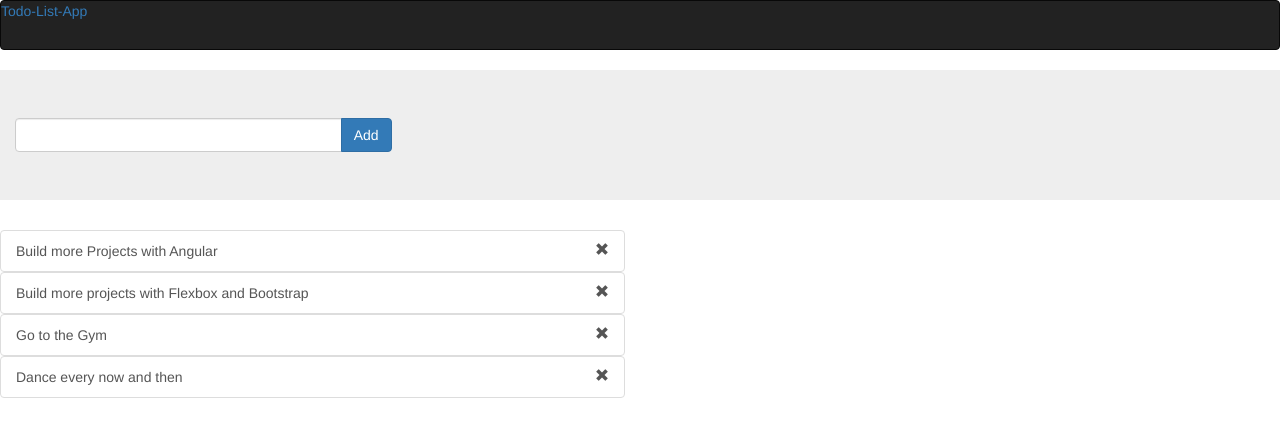
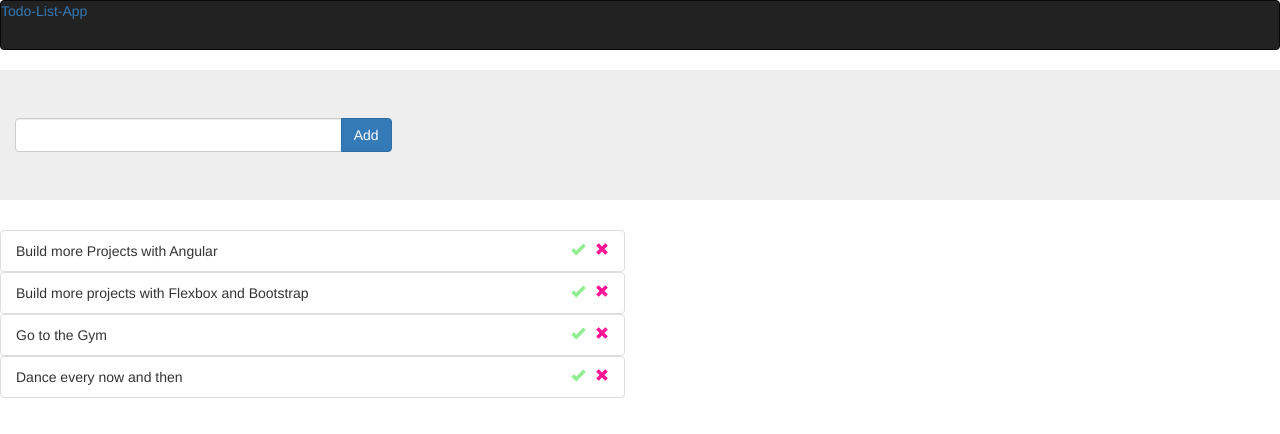
Before and after one commit to G1anpierre/Angular-todoList, an Angular app in the folder todoList/: page / in a window 1280 px wide. Shown: the top 434 px of the page. Built offline with nearby package versions, Linux system fonts and the light colour scheme.

Commit message:
added the check task done funcionallity

```diff
--- a/todoList/src/app/app.module.ts
+++ b/todoList/src/app/app.module.ts
@@ -9,6 +9,7 @@ import { CockpitComponent } from './components/cockpit/cockpit.component';
 import { MainListComponent } from './components/main-list/main-list.component';
 import { ItemListComponent } from './components/main-list/item-list/item-list.component';
 import { HeaderComponent } from './components/header/header.component';
+import { ToogleDoneComponent } from './components/toogle-done/toogle-done.component';
 
 @NgModule({
   declarations: [
@@ -17,7 +18,8 @@ import { HeaderComponent } from './components/header/header.component';
     CockpitComponent,
     MainListComponent,
     ItemListComponent,
-    HeaderComponent
+    HeaderComponent,
+    ToogleDoneComponent
   ],
   imports: [
     BrowserModule,
--- a/todoList/src/app/components/main-list/item-list/item-list.component.html
+++ b/todoList/src/app/components/main-list/item-list/item-list.component.html
@@ -1,6 +1,16 @@
 
 
-<a href="#" class="list-group-item">{{input}} <span class="glyphicon glyphicon-remove"  (click)="onDelete()"></span></a>
+<li href="#"
+class="list-group-item"
+[class.isDone] = "isClick"
+> {{input}}
+<span class="glyphicon glyphicon-remove"
+        (click)="onDelete()">
+</span>
+<span class="glyphicon glyphicon-ok"
+        (click)="onDone()" >
+</span>
+</li>
 
 
 <!-- I could add the class active to make it apeear blue and looks
--- a/todoList/src/app/components/main-list/item-list/item-list.component.scss
+++ b/todoList/src/app/components/main-list/item-list/item-list.component.scss
@@ -1,3 +1,14 @@
-.glyphicon {
+.glyphicon-ok {
     float: right;
+    color: lightgreen;
+    padding-right: 10px;
 }
+
+.glyphicon-remove {
+    float: right;
+    color: deeppink;
+}
+
+.isDone {
+    text-decoration: line-through;
+}
--- a/todoList/src/app/components/main-list/item-list/item-list.component.ts
+++ b/todoList/src/app/components/main-list/item-list/item-list.component.ts
@@ -9,10 +9,21 @@ import { Component, OnInit, Input, Output,EventEmitter } from '@angular/core';
 export class ItemListComponent implements OnInit {
   @Input() input: string;
   @Output() delete = new EventEmitter<void>();
+  @Output() done = new EventEmitter<boolean>();
+  isClick: boolean = false;
 
   onDelete() {
     this.delete.emit();
   }
+
+  onDone() {
+    this.isClick = !this.isClick;
+    this.done.emit(this.isClick);
+  }
+
+
+
+
   constructor() { }
 
   ngOnInit() {
--- a/todoList/src/app/components/main-list/main-list.component.html
+++ b/todoList/src/app/components/main-list/main-list.component.html
@@ -1,3 +1,3 @@
 <div class="list-group">
-        <app-item-list *ngFor = "let item of receivedGroup" [input]="item" (delete)="onDeleteItem(item)"></app-item-list>
+        <app-item-list *ngFor = "let item of receivedGroup" [input]="item" (delete)="onDeleteItem(item)" (done)="isClick = $event"></app-item-list>
 </div>
--- a/todoList/src/app/components/main-list/main-list.component.ts
+++ b/todoList/src/app/components/main-list/main-list.component.ts
@@ -10,6 +10,7 @@ export class MainListComponent implements OnInit {
 
   @Input() receivedGroup: string[];
   @Output() item = new EventEmitter<string>();
+  @Output() itemDone = new EventEmitter<{elementDone: string, elementActive: boolean}>();
 
   onDeleteItem(itemToDelete: string) {
     console.log(itemToDelete);
@@ -18,6 +19,8 @@ export class MainListComponent implements OnInit {
   }
 
 
+
+
   constructor() { }
 
   ngOnInit() {
--- /dev/null
+++ b/todoList/src/app/components/toogle-done/toogle-done.component.html
@@ -0,0 +1 @@
+<p>toogle-done works!</p>
--- /dev/null
+++ b/todoList/src/app/components/toogle-done/toogle-done.component.ts
@@ -0,0 +1,15 @@
+import { Component, OnInit } from '@angular/core';
+
+@Component({
+  selector: 'app-toogle-done',
+  templateUrl: './toogle-done.component.html',
+  styleUrls: ['./toogle-done.component.scss']
+})
+export class ToogleDoneComponent implements OnInit {
+
+  constructor() { }
+
+  ngOnInit() {
+  }
+
+}
--- a/todoList/src/app/pages/home-page/home-page.component.html
+++ b/todoList/src/app/pages/home-page/home-page.component.html
@@ -13,6 +13,6 @@
 </div>
 <div class="row">
     <div class="col-md-6">
-            <app-main-list [receivedGroup]= "listGroup" (item)="onFinalDelete($event)"></app-main-list>
+            <app-main-list [receivedGroup]= "listGroup" (item)="onFinalDelete($event)" (itemDone)="onItemDone($event)"></app-main-list>
     </div>
 </div>
--- a/todoList/src/app/pages/home-page/home-page.component.ts
+++ b/todoList/src/app/pages/home-page/home-page.component.ts
@@ -19,6 +19,8 @@ export class HomePageComponent implements OnInit {
     this.listGroup.splice(index, 1);
   }
 
+
+
   constructor() { }
 
   ngOnInit() {
```
Also changed, not shown: todoList/src/app/components/toogle-done/toogle-done.component.scss (added), 1 other file (tests, documents, lock files or other folders).
